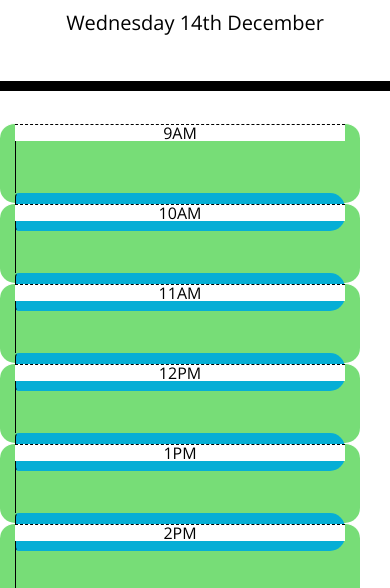
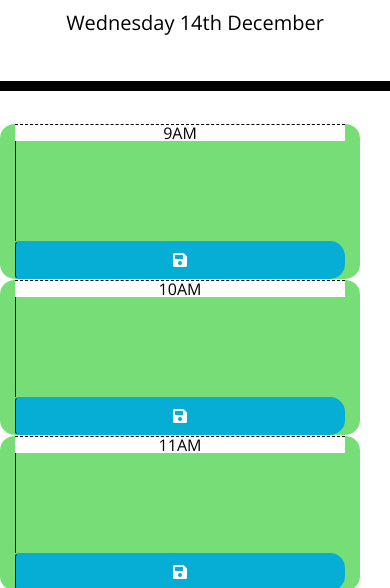
Before and after one commit to MOMatthewOsborne/Work-Day-Planner, a plain HTML site: page index.html in a window 390 px wide. Shown: the part 256-844 px from the top of the page. Drawn offline with nearby package versions, Linux system fonts and the light colour scheme.

Commit message:
fixed issue on small screens with savebtn

```diff
--- a/starter/style.css
+++ b/starter/style.css
@@ -2,6 +2,7 @@ body {
   font-family: 'Open Sans', sans-serif;
   font-size: 16px;
   line-height: 1;
+
 
 }
 
@@ -64,9 +65,22 @@ textarea {
   border-bottom-right-radius: 15px;
   background-color: #06aed5;
   color: white;
+
+
 }
 
 .saveBtn i:hover {
   font-size: 20px;
   transition: all 0.3s ease-in-out;
 }
+
+@media (max-width: 767.98px) {
+  .row {
+    height: auto;
+  }
+
+  textarea {
+    min-height: 100px;
+    font-size: 20px;
+  }
+}
```
